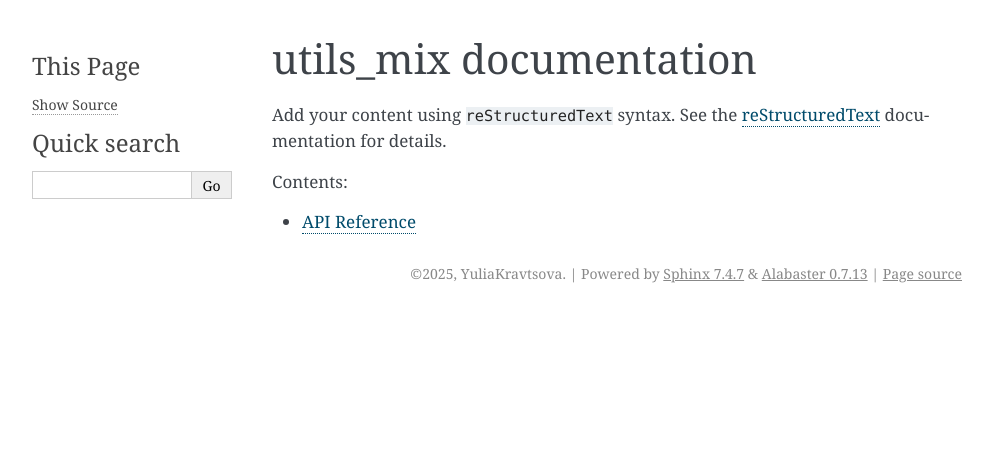
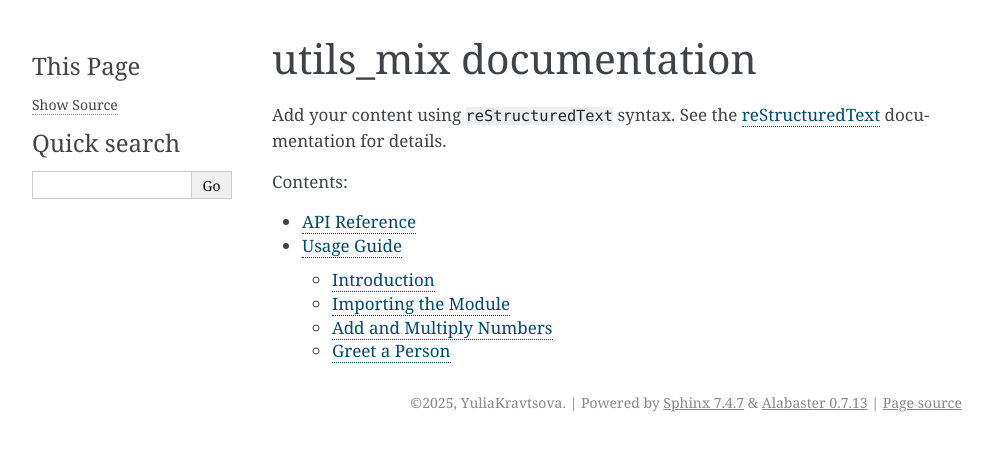
Before and after one commit to MariaKhodorova/SoftwareDevelopmentCulture, a Sphinx documentation site: the page built from test_the_docs_yulya/docs/source/index.rst, in a window 1280 px wide. Shown: the top 451 px of the page, without its empty margins (148-1141 px from the left). Built offline with Sphinx 7.4.7, drawn with Linux system fonts in a browser that asks for light colours; part of the change alters nothing that is shown.

Commit message:
add usage.rsr

```diff
--- a/test_the_docs_yulya/docs/source/index.rst
+++ b/test_the_docs_yulya/docs/source/index.rst
@@ -16,3 +16,4 @@ documentation for details.
    :caption: Contents:
 
    api
+   usage
--- /dev/null
+++ b/test_the_docs_yulya/docs/source/usage.rst
@@ -0,0 +1,57 @@
+Usage Guide
+===========
+
+Introduction
+------------
+
+Welcome to the usage guide for `utils_mix`. This guide provides examples and explanations on how to use the functions defined in the `utils_mix` Python module.
+
+Importing the Module
+--------------------
+
+To start using `utils_mix`, you need to import it into your Python script or interactive session:
+
+.. code-block:: python
+
+   import utils_mix
+
+Add and Multiply Numbers
+------------------------
+
+The `utils_mix` provides two simple functions for basic arithmetic operations:
+
+- :func:`utils_mix.add_numbers`: Add two numbers together.
+- :func:`utils.multiply_numbers`: Multiply two numbers.
+
+Example usages:
+
+.. code-block:: python
+
+   # Import the module
+   from utils_mix import add_numbers, multiply_numbers
+
+   # Add two numbers
+   result1 = add_numbers(1, 2)
+   print("Result of addition:", result1)  # Output: 3
+
+   # Multiply two numbers
+   result2 = multiply_numbers(5, 6)
+   print("Result of multiplication:", result2)  # Output: 30
+
+Greet a Person
+--------------
+
+The `utils_mix` also provides a simple function to greet a person:
+
+- :func:`utils_mix.greet`: Greet a person with a custom message.
+
+Example usage:
+
+.. code-block:: python
+
+   # Import the module
+   from utils_mix import greet
+
+   # Greet a person
+   greeting = greet("Alice")
+   print(greeting)  # Output: Hello, Alice! How are you today?
```
